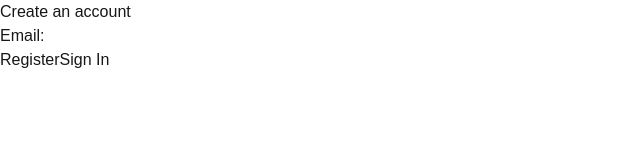
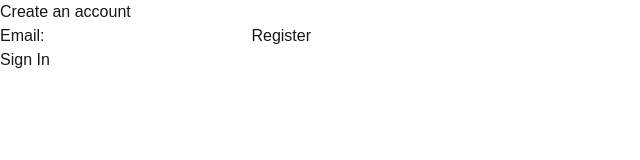
Before and after one commit to PaivarintaEmilia/expense-tracker, a Next.js app: page /authentication in a window 1280 px wide. Shown: the top 160 px of the page, without its empty margins (0-640 px from the left). Built offline with nearby package versions, Linux system fonts and the light colour scheme; no server answers.

Commit message:
Last modifications for Authentication page, user to be able to register

```diff
--- a/src/app/authentication/page.tsx
+++ b/src/app/authentication/page.tsx
@@ -11,6 +11,7 @@ export default function Login() {
         e.preventDefault();
 
         console.log('Email:', email);
+        setError("BUTTON PRESSED");
 
         try {
             let { data, error } = await supabase.auth.signInWithOtp({
@@ -19,7 +20,7 @@ export default function Login() {
 
             if (error) {
                 setError(error.message);
-            } else  {
+            } else {
                 console.log('Registration successful:', data);
                 // Add here navigation to the home-page
             }
@@ -41,7 +42,6 @@ export default function Login() {
             <h1>Create an account</h1>
 
             <form onSubmit={handleEmailRegistration}>
-                <div>
                     <label htmlFor="email">Email:</label>
                     <input
                         type="email"
@@ -50,13 +50,12 @@ export default function Login() {
                         onChange={(e) => setEmail(e.target.value)}
                         required
                     />
-                </div>
                 <button type="submit">Register</button>
-                <button type="button" onClick={handleCLick}>Sign In</button>
+            </form>
+            <button type="button" onClick={handleCLick}>Sign In</button>
+            {/* Show error message */}
+            <h2>{error}</h2>
 
-                {/* Show error message */}
-                <h2>{error}</h2>
-            </form>
         </div>
     );
 };
```
